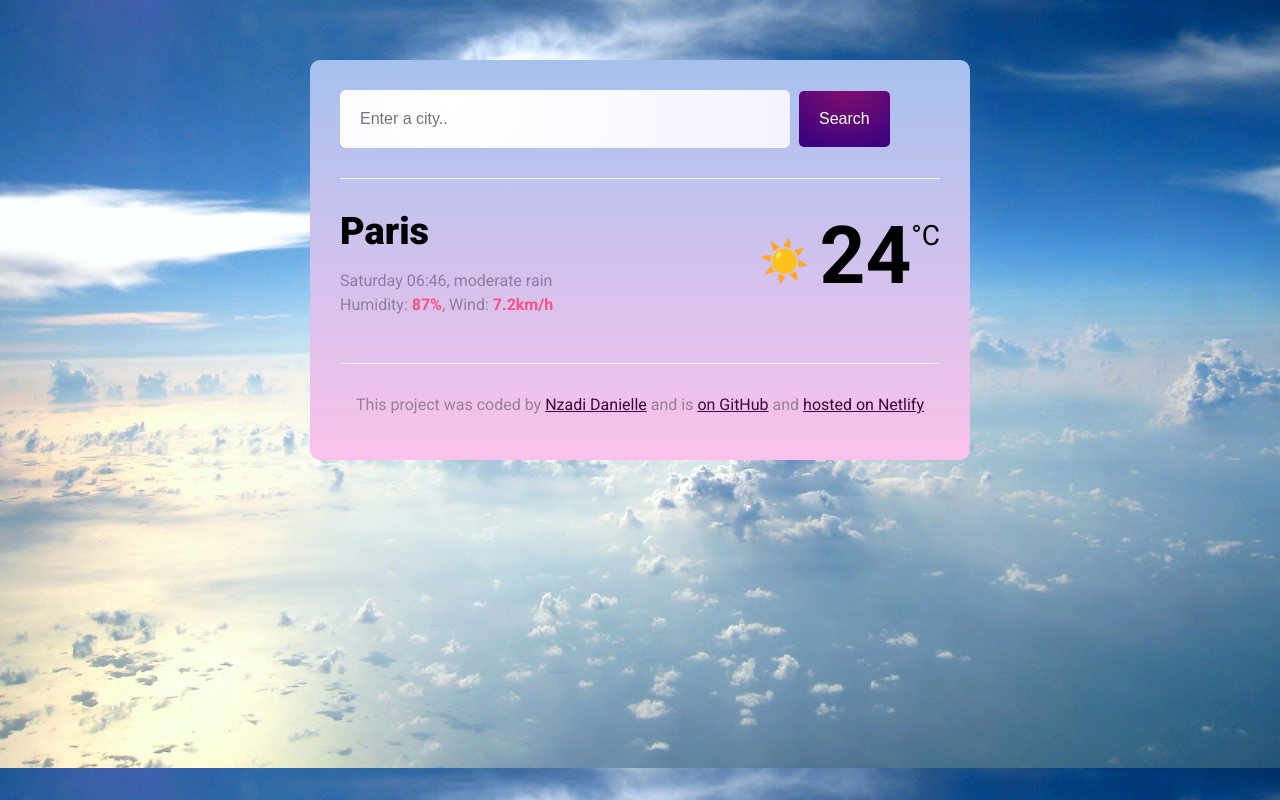
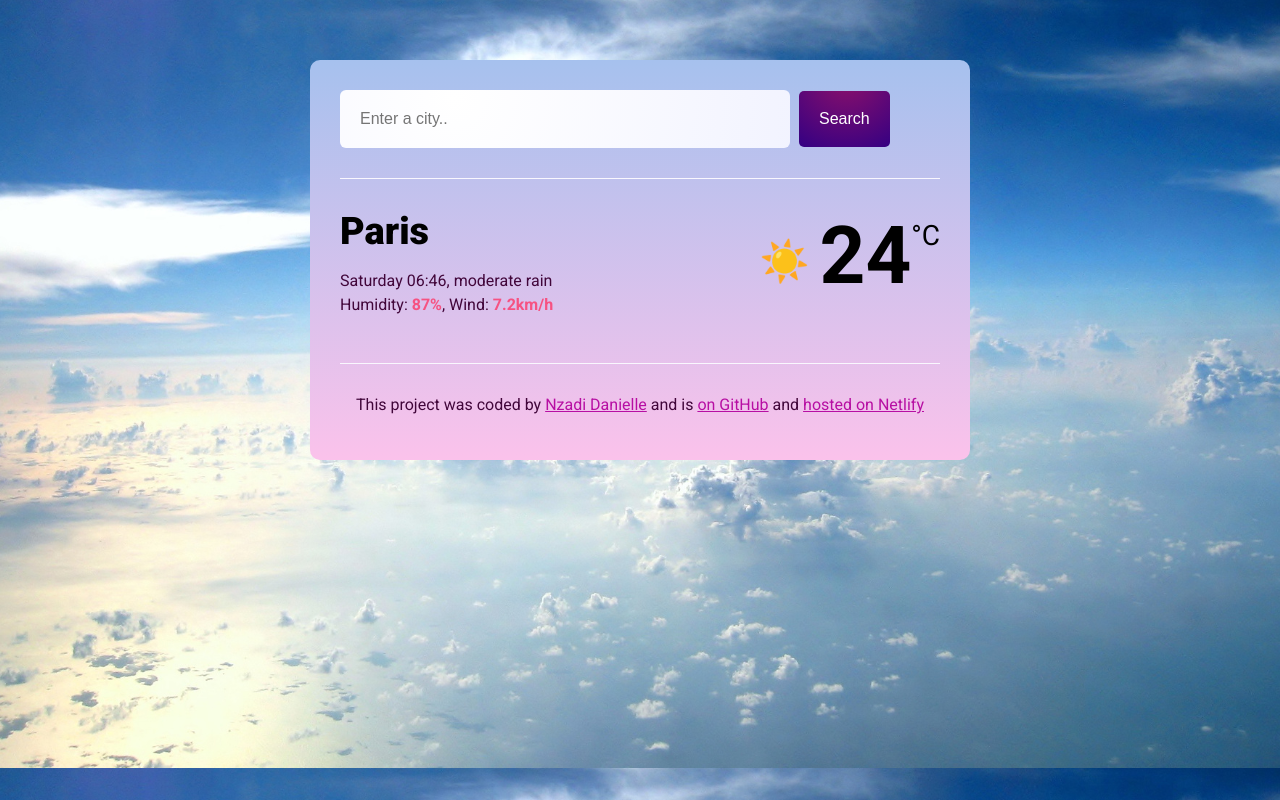
Before and after one commit to Nzadii/Nzadi-Danielle-Weather-Website, a website built with Parcel: page index.html in a window 1280 px wide. Built offline with nearby package versions, Linux system fonts and the light colour scheme.

Commit message:
p - design

```diff
--- a/src/styles.css
+++ b/src/styles.css
@@ -4,7 +4,7 @@ body {
 }
 
 a {
-  color: #41063a;
+  color: #b70fa3;
 }
 
 .weather-app {
@@ -70,7 +70,7 @@ main {
   margin: 0;
 }
 .current-details {
-  color: rgba(27, 24, 43, 0.4);
+  color: #41063a;
   font-size: 16px;
   font-weight: 400;
   line-height: 24px;
@@ -103,5 +103,5 @@ footer {
   text-align: center;
   padding-top: 15px;
 
-  color: rgba(27, 24, 43, 0.4);
+  color: #41063a;
 }
```
